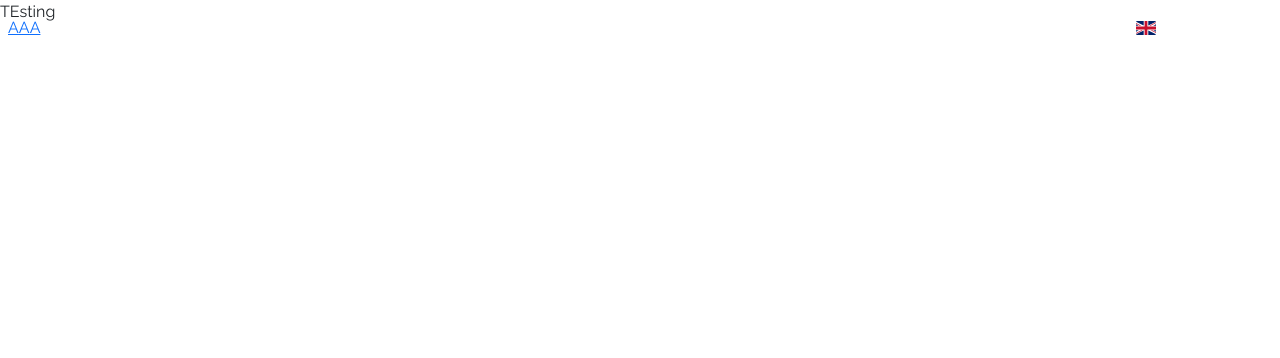
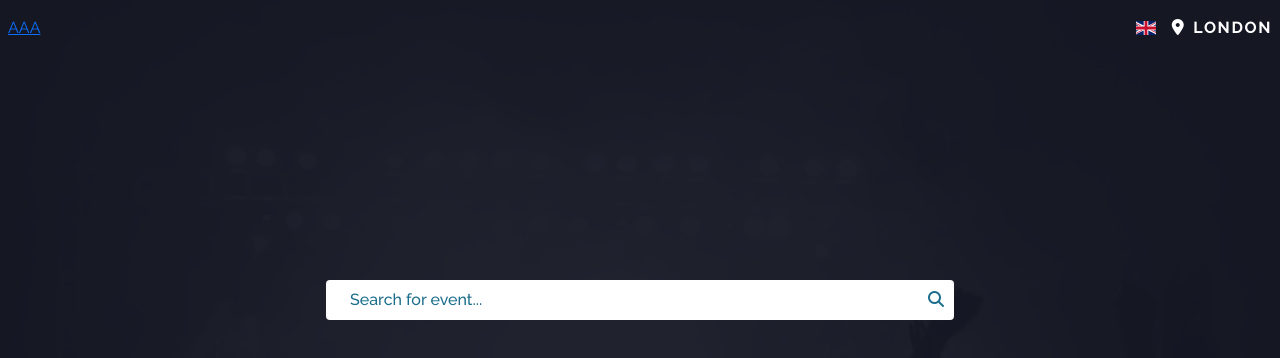
Before and after one commit to Ginjak/London-events, a React (Vite) app: page /search in a window 1280 px wide. Shown: the top 358 px of the page. Built offline with nearby package versions, Linux system fonts and the light colour scheme.

Commit message:
Added search page hero section with form, added styling

```diff
--- a/src/components/Pages/Search/index.jsx
+++ b/src/components/Pages/Search/index.jsx
@@ -1,9 +1,43 @@
-import React from "react";
+import React, { useState } from "react";
+import "./search.css";
+import { DateRange } from "react-date-range";
+import "react-date-range/dist/styles.css";
+import "react-date-range/dist/theme/default.css";
 
 const Search = () => {
+  const [dateRange, setDateRange] = useState([
+    {
+      startDate: new Date(),
+      endDate: new Date(new Date().setDate(new Date().getDate() + 60)),
+      key: "selection",
+    },
+  ]);
   return (
     <>
-      <p>TEsting</p>
+      <div id="search-page">
+        <div className="hero-wraper position-relative">
+          <div className="search-hero container-xxl d-flex justify-content-center align-items-center">
+            <div className="form-wraper position-relative d-flex">
+              <form className="position-relative">
+                <input
+                  className="py-2 px-4"
+                  type="text"
+                  placeholder="Search for event..."
+                />
+                <button className="search-submit-btn" type="submit">
+                  <i className="fa-solid fa-magnifying-glass"></i>
+                </button>
+              </form>
+            </div>
+            {/* <DateRange
+            editableDateInputs={true}
+            onChange={(item) => setDateRange([item.selection])}
+            moveRangeOnFirstSelection={false}
+            ranges={dateRange}
+          /> */}
+          </div>
+        </div>
+      </div>
     </>
   );
 };
--- a/src/components/Pages/Search/search.css
+++ b/src/components/Pages/Search/search.css
@@ -0,0 +1,58 @@
+#search-page {
+  background: var(--rasin-black);
+}
+
+.hero-wraper:before {
+  content: "";
+  position: absolute;
+  width: 100%;
+  height: 100%;
+  background-image: url("/images/search_image.webp");
+  background-size: cover;
+  background-position: center;
+  filter: grayscale(100%);
+  opacity: 0.05;
+}
+.search-hero {
+  height: 100vh;
+}
+
+/* Form */
+.form-wraper {
+  margin-top: -200px;
+  width: 100%;
+}
+.form-wraper form {
+  width: 50%;
+  margin: auto;
+}
+.form-wraper form input {
+  border: none;
+  width: 100%;
+  border-radius: 4px;
+  color: var(--light-blue);
+  font-weight: 500;
+}
+
+.form-wraper form input::placeholder {
+  color: var(--light-blue);
+  font-family: "Raleway", sans-serif;
+  font-weight: 500;
+}
+
+.search-submit-btn {
+  position: absolute;
+  right: 10px;
+  top: 50%;
+  transform: translate(0, -50%);
+  background: none;
+  border: none;
+}
+.search-submit-btn:hover i {
+  transform: scale(1.1);
+  transition: transform 0.2s linear;
+}
+.search-submit-btn i {
+  color: var(--light-blue);
+  transition: transform 0.2s linear;
+}
```
Also changed, not shown: public/images/search_image.webp (added).
